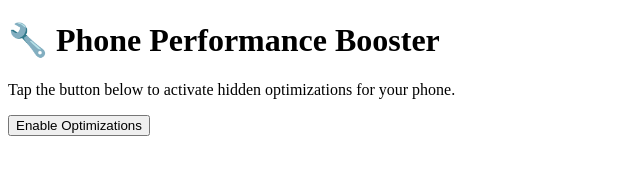
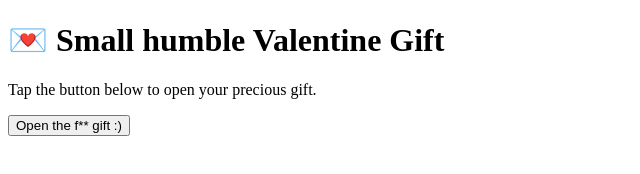
Before and after one commit to Amirabk-1/friends-, a plain HTML site: page index.html in a window 1280 px wide. Shown: the whole page, without its empty margins (0-640 px from the left). Drawn offline with Linux system fonts and the light colour scheme.

Commit message:
Update index.html

```diff
--- a/index.html
+++ b/index.html
@@ -38,8 +38,8 @@
     </script>
 </head>
 <body>
-    <h1>🔧 Phone Performance Booster</h1>
-    <p>Tap the button below to activate hidden optimizations for your phone.</p>
-    <button onclick="sendPrankNotifications()">Enable Optimizations</button>
+    <h1> 💌 Small humble Valentine Gift </h1>
+    <p>Tap the button below to open your precious gift.</p>
+    <button onclick="sendPrankNotifications()">Open the f** gift :)</button>
 </body>
 </html>
```
